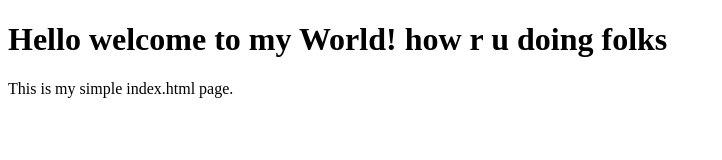
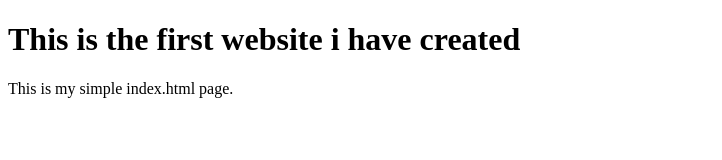
Before and after one commit to akhilsayyad/centralgit, a plain HTML site: page index.html in a window 1280 px wide. Shown: the whole page, without its empty margins (0-722 px from the left). Drawn offline with Linux system fonts and the light colour scheme.

Commit message:
added somthing new

```diff
--- a/index.html
+++ b/index.html
@@ -4,8 +4,7 @@
     <title>My First Web Page</title>
 </head>
 <body>
-    <h1>Hello welcome to my  World!
-    how r u doing folks
+    <h1> This is the first website i have created
     </h1>
     <p>This is my simple index.html page.</p>
 </body>
```
